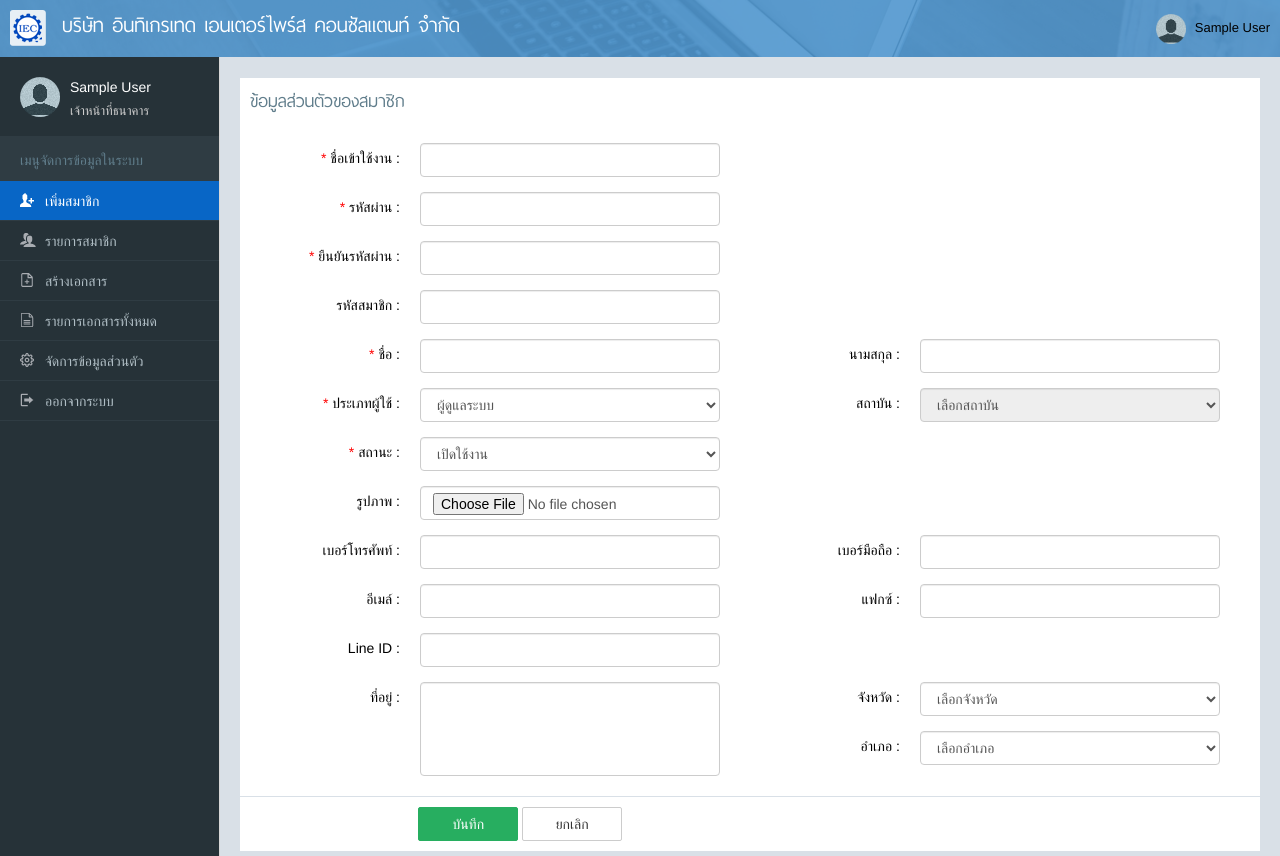
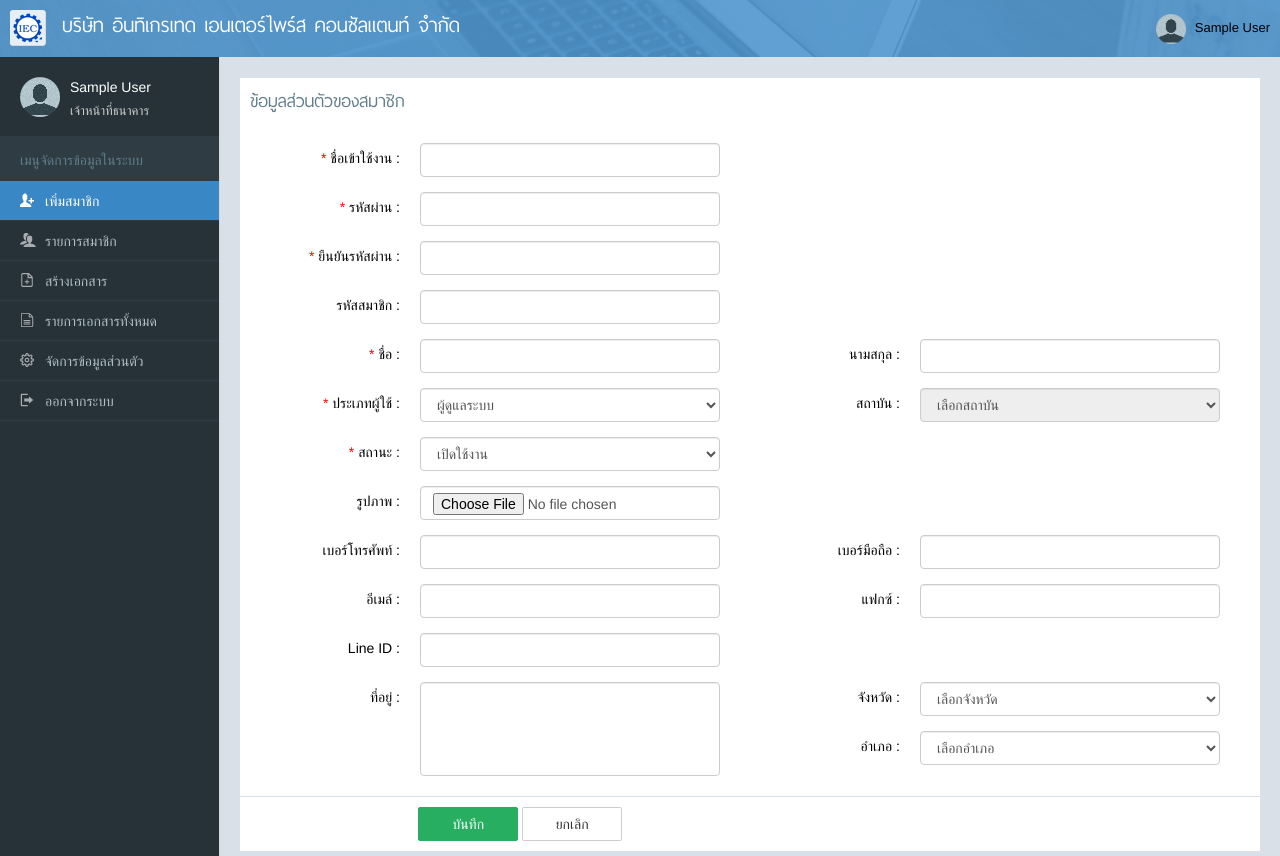
Before and after one commit to sakurayimyim/ManageDoc, a PHP site: page /?page=newMember in a window 1280 px wide. Shown: the top 856 px of the page. Run offline with PHP 8.4, Linux system fonts and the light colour scheme; the visitor is signed in with stand-in values (Sample User, id 1).

Commit message:
css active menu

```diff
--- a/component/leftMenu.php
+++ b/component/leftMenu.php
@@ -1,10 +1,3 @@
-<style type="text/css">
-  .menu-left-newMem-active{
-  color: #ffffff;
-  background: #0866C6  url(../images/leftmenu/add-userw.png) 20px 12px no-repeat;
-
-}
-</style>
 <div class="menu-left">
   <div class="menu-profile">
   <div class="menu-profile-img">
--- a/css/style.css
+++ b/css/style.css
@@ -597,10 +597,14 @@ ul.left-menu li.active{
 	background: url(../images/leftmenu/logoutw.png) 20px 12px no-repeat;
 }
 
-
 .left-menu-head:hover{
 	background-color:#3987c5;
 	color: #ffffff;
+}
+ .menu-left-newMem-active{
+  color: #ffffff;
+  background: #3987c5  url(../images/leftmenu/add-userw.png) 20px 12px no-repeat;
+
 }
 .system-herder{
 	width:100%;
```
